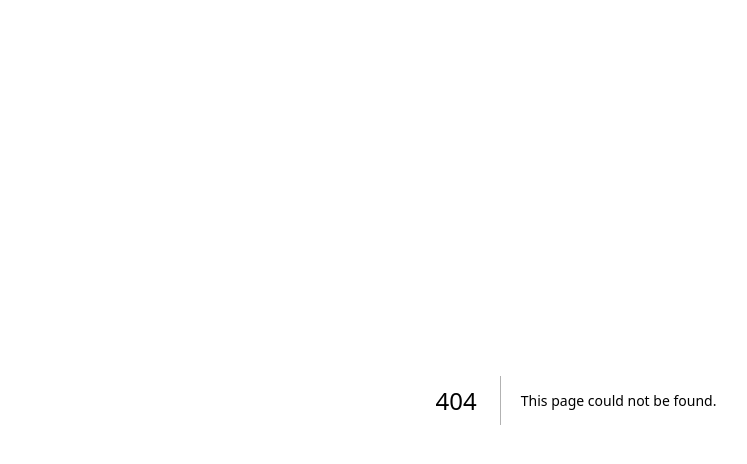
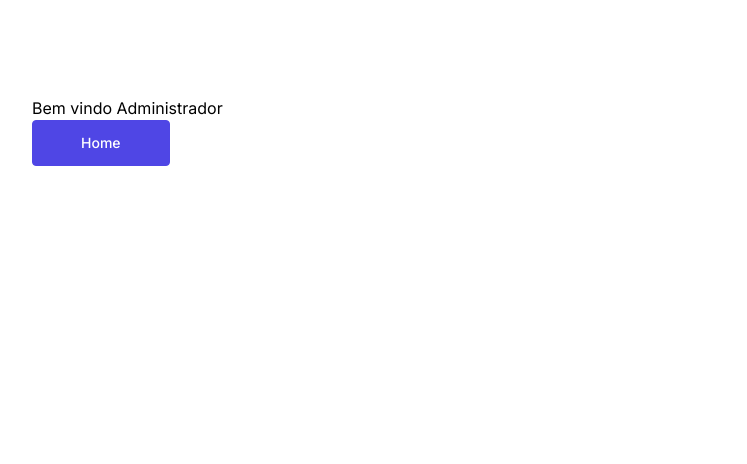
Before and after one commit to FelipeFerreiraSS/agilfretes, a Next.js app: page /admin in a window 1280 px wide. Before the commit this address had no page. Shown: the top 464 px of the page, without its empty margins (64-811 px from the left). Built offline with nearby package versions, Linux system fonts and the light colour scheme.

Commit message:
creating all application routes

```diff
--- /dev/null
+++ b/pages/admin/dashboard/index.tsx
@@ -0,0 +1,15 @@
+import { Inter } from 'next/font/google'
+import Link from 'next/link'
+
+const inter = Inter({ subsets: ['latin'] })
+
+export default function DashboardAdmin() {
+  return (
+    <main
+      className={`min-h-screen p-24 ${inter.className}`}
+    >
+      <h1>Bem vindo Administrador</h1>
+      <h2>Dashboard</h2>
+    </main>
+  )
+}
--- /dev/null
+++ b/pages/admin/index.tsx
@@ -0,0 +1,21 @@
+import { Inter } from 'next/font/google'
+import Link from 'next/link'
+
+const inter = Inter({ subsets: ['latin'] })
+
+export default function LoginAdmin() {
+  return (
+    <main
+      className={`min-h-screen p-24 ${inter.className}`}
+    >
+      <h1>Bem vindo Administrador</h1>
+      <Link
+        className="mr-5 inline-block rounded border border-indigo-600 bg-indigo-600 px-12 py-3 text-sm font-medium text-white hover:bg-transparent hover:text-indigo-600 focus:outline-none focus:ring active:text-indigo-500"
+        href="/"
+      >
+        Home
+      </Link>
+
+    </main>
+  )
+}
--- /dev/null
+++ b/pages/driver/dashboard/index.tsx
@@ -0,0 +1,15 @@
+import { Inter } from 'next/font/google'
+import Link from 'next/link'
+
+const inter = Inter({ subsets: ['latin'] })
+
+export default function DashboardDriver() {
+  return (
+    <main
+      className={`min-h-screen p-24 ${inter.className}`}
+    >
+      <h1>Bem vindo Entregador</h1>
+      <h2>Dashboard</h2>
+    </main>
+  )
+}
--- /dev/null
+++ b/pages/driver/index.tsx
@@ -0,0 +1,21 @@
+import { Inter } from 'next/font/google'
+import Link from 'next/link'
+
+const inter = Inter({ subsets: ['latin'] })
+
+export default function LoginDriver() {
+  return (
+    <main
+      className={`min-h-screen p-24 ${inter.className}`}
+    >
+      <h1>Bem vindo Entregador</h1>
+      <Link
+        className="mr-5 inline-block rounded border border-indigo-600 bg-indigo-600 px-12 py-3 text-sm font-medium text-white hover:bg-transparent hover:text-indigo-600 focus:outline-none focus:ring active:text-indigo-500"
+        href="/"
+      >
+        Home
+      </Link>
+
+    </main>
+  )
+}
```
